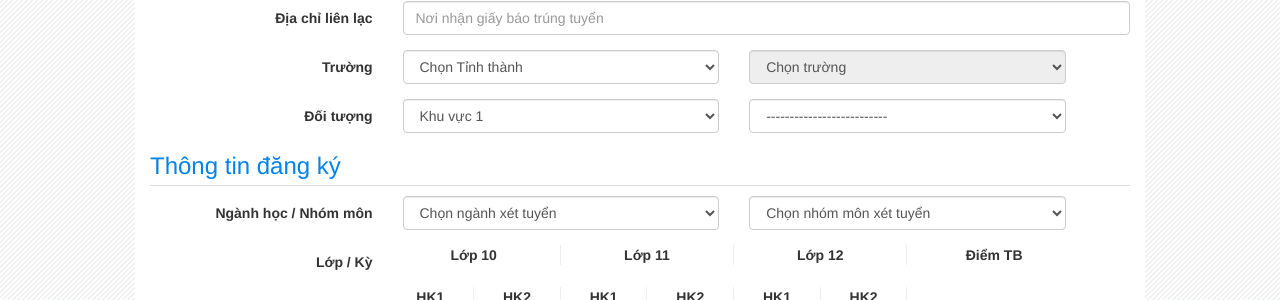
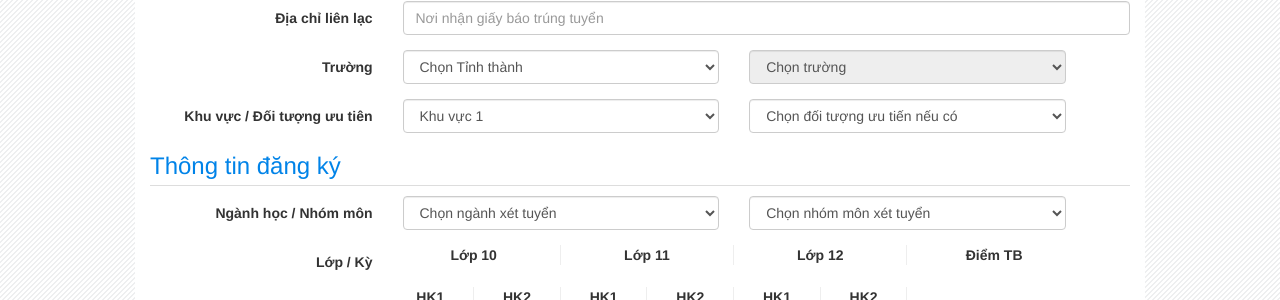
Before and after one commit to VHMIS/DKXT, a Jekyll site: the page built from dkxt_hocba_online.html, in a window 1280 px wide. Shown: the part 758-1058 px from the top of the page. Built offline with Jekyll 4.4.1, drawn with Linux system fonts in a browser that asks for light colours; nearby versions of some CDN libraries; some of the changed lines change nothing that is shown.

Commit message:
Sửa form

```diff
--- a/dkxt_hocba_online.html
+++ b/dkxt_hocba_online.html
@@ -162,7 +162,7 @@ header_css: banner
                         </div>
                     </div>
                     <div class="form-group">
-                        <label class="col-md-3 control-label">Đối tượng</label>
+                        <label class="col-md-3 control-label">Khu vực / Đối tượng ưu tiên</label>
                         <div class="row">
                             <div class="col-md-4">
                                 <select name="object_area" class="form-control">
@@ -174,14 +174,14 @@ header_css: banner
                             </div>
                             <div class="col-md-4">
                                 <select name="object_priority" class="form-control">
-                                    <option value="8">--------------------------</option>
-                                    <option value="1">1 - Dân tộc thiểu số</option>
-                                    <option value="2">2 - CSƯT, Chiến sĩ thi đua</option>
-                                    <option value="3">3 - Thương binh, bệnh binh, quân nhân...</option>
-                                    <option value="4">4 - Con liệt sĩ, thương bệnh binh nặng</option>
-                                    <option value="5">5 - Quân nhân, Công an, Thanh niên xung phong</option>
-                                    <option value="6">6 - Con thương bệnh binh dưới 81%</option>
-                                    <option value="7">7 - Lao động ưu tú, thợ giỏi</option>
+                                    <option value="8">Chọn đối tượng ưu tiến nếu có</option>
+                                    <option value="1">01 - Dân tộc thiểu số</option>
+                                    <option value="2">02 - CSƯT, Chiến sĩ thi đua</option>
+                                    <option value="3">03 - Thương binh, bệnh binh, quân nhân...</option>
+                                    <option value="4">04 - Con liệt sĩ, thương bệnh binh nặng</option>
+                                    <option value="5">05 - Quân nhân, Công an, Thanh niên xung phong</option>
+                                    <option value="6">06 - Con thương bệnh binh dưới 81%</option>
+                                    <option value="7">07 - Lao động ưu tú, thợ giỏi</option>
                                 </select>
                             </div>
                         </div>
```
